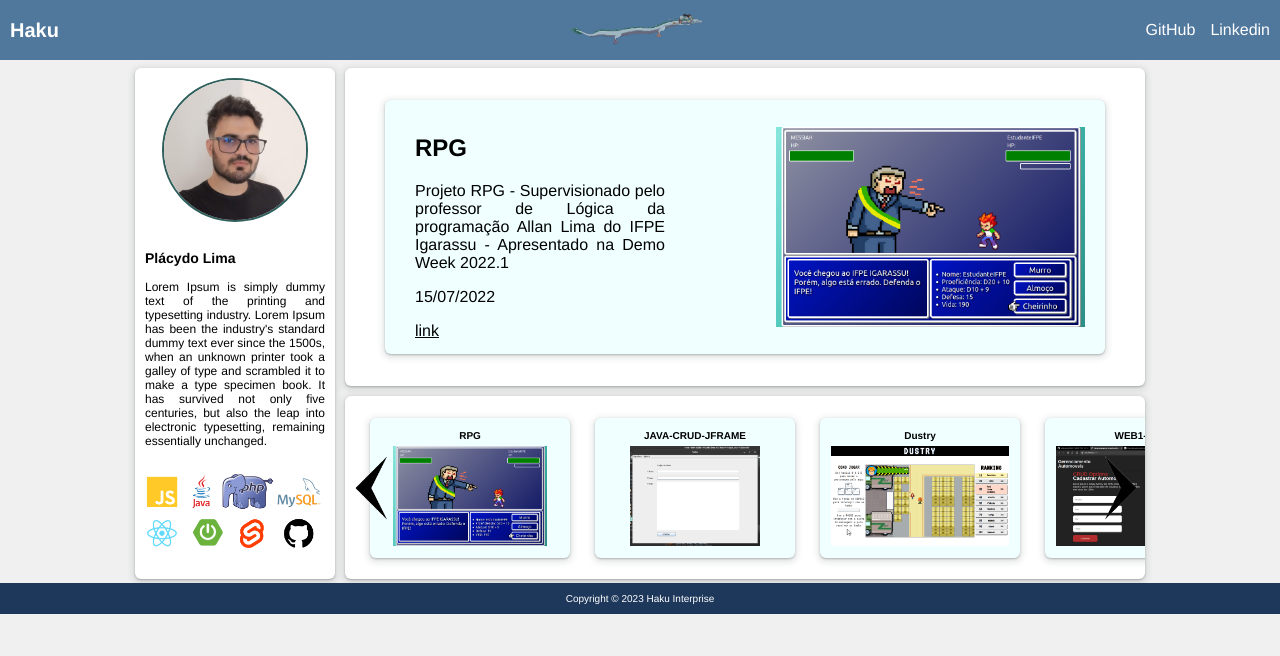
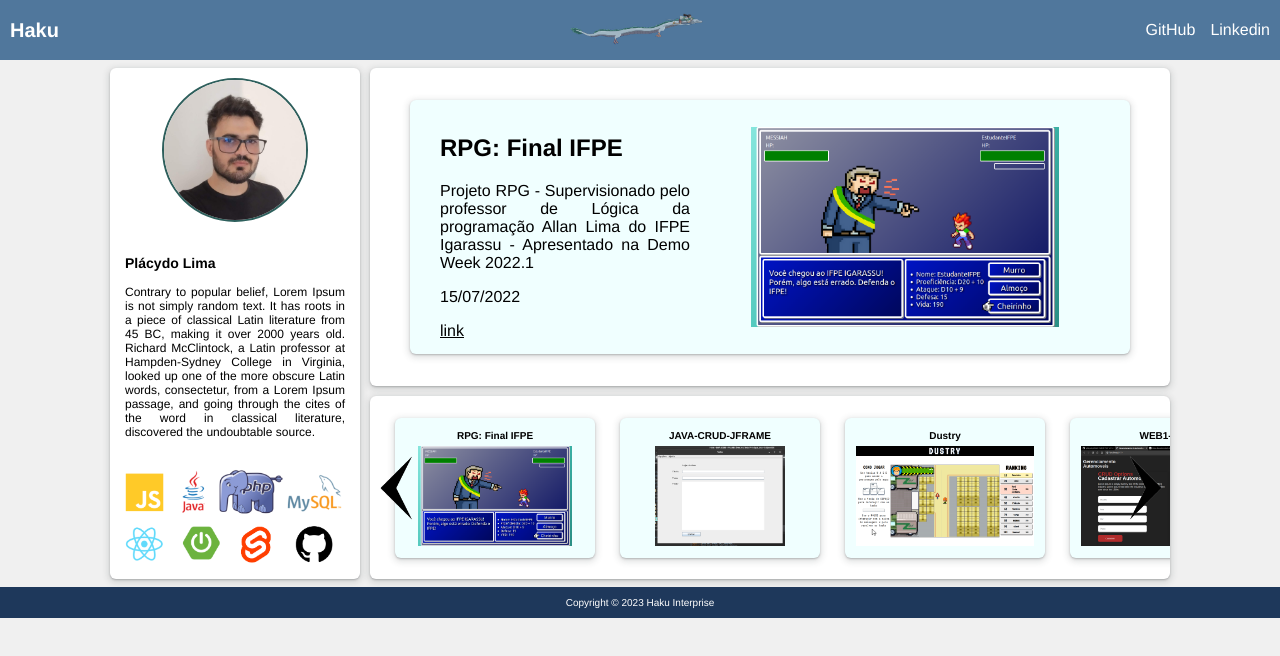
Before and after one commit to pl4cydo/portfolio, a React (Vite) app: page / in a window 1280 px wide. Shown: the top 656 px of the page. Built offline with nearby package versions, Linux system fonts and the light colour scheme.

Commit message:
adicao do nome no preview e ajuste na area de objetos

```diff
--- a/src/model/Projeto.js
+++ b/src/model/Projeto.js
@@ -14,7 +14,7 @@
 }
 
 const pro1 = new Projeto(
-    "RPG",
+    "RPG: Final IFPE",
     "Projeto RPG - Supervisionado pelo professor de Lógica da programação Allan Lima do IFPE Igarassu - Apresentado na Demo Week 2022.1",
     "./src/images/batalha.png",
     "https://github.com/pl4cydo/IFPE-projeto-svelte--RPG",
--- a/src/styles/objectArea.css
+++ b/src/styles/objectArea.css
@@ -33,7 +33,16 @@
     align-items: center;
 }
 
-#obj > img{
+#objAreaImg {
+    height: 220px;
+    width: 520px;
+    /* border: 1px solid black; */
+    display: flex;
+    justify-content: center;
+    align-items: center;
+}
+
+#objAreaImg > img{
     /* width: 250px; */
     height: 200px;
     margin-right: 20px;
--- a/src/styles/perfil.css
+++ b/src/styles/perfil.css
@@ -1,8 +1,8 @@
 #perfilBox{
     background-color: #ffffff;
     margin: 5px;
-    margin-bottom: 0;
-    width: 200px;
+    margin-bottom: 4px;
+    width: 250px;
     height: 511px;
     box-shadow: rgba(60, 64, 67, 0.3) 0px 1px 2px 0px, rgba(60, 64, 67, 0.15) 0px 2px 6px 2px;
     border-radius: 6px;
@@ -10,6 +10,7 @@
     display: flex;
     flex-direction: column;
     align-items: center;
+    justify-content: space-between;
 }
 
 #perfilImg > img {
@@ -21,10 +22,13 @@
 
 #perfilInfo {
     font-size: 12px;
-    padding: 10px;
+    padding: 5px;
+    padding-left: 15px;
+    padding-right: 15px;
     justify-content: center;
 }
 
 #insignias > img {
-    height: 80px;
+    margin-bottom: 10px;
+    height: 100px;
 }
--- a/src/tools/ObjectArea.jsx
+++ b/src/tools/ObjectArea.jsx
@@ -41,7 +41,9 @@
                         <p>{object.date}</p>
                         <a href={object.link} target="_blank">link</a>
                     </div>
-                    <img src={object.imagem} alt={object.titulo} />
+                    <div id="objAreaImg">
+                        <img src={object.imagem} alt={object.titulo} />
+                    </div>
                 </div>
             </div>
 
--- a/src/tools/Perfil.jsx
+++ b/src/tools/Perfil.jsx
@@ -8,7 +8,7 @@
             </div>
             <div id="perfilInfo">
                 <h3>Plácydo Lima</h3>
-                <p>Lorem Ipsum is simply dummy text of the printing and typesetting industry. Lorem Ipsum has been the industry's standard dummy text ever since the 1500s, when an unknown printer took a galley of type and scrambled it to make a type specimen book. It has survived not only five centuries, but also the leap into electronic typesetting, remaining essentially unchanged.</p>
+                <p>Contrary to popular belief, Lorem Ipsum is not simply random text. It has roots in a piece of classical Latin literature from 45 BC, making it over 2000 years old. Richard McClintock, a Latin professor at Hampden-Sydney College in Virginia, looked up one of the more obscure Latin words, consectetur, from a Lorem Ipsum passage, and going through the cites of the word in classical literature, discovered the undoubtable source.</p>
             </div>
             <div id="insignias">
                 <img src="./src/images/badge.png" alt="" />
```
